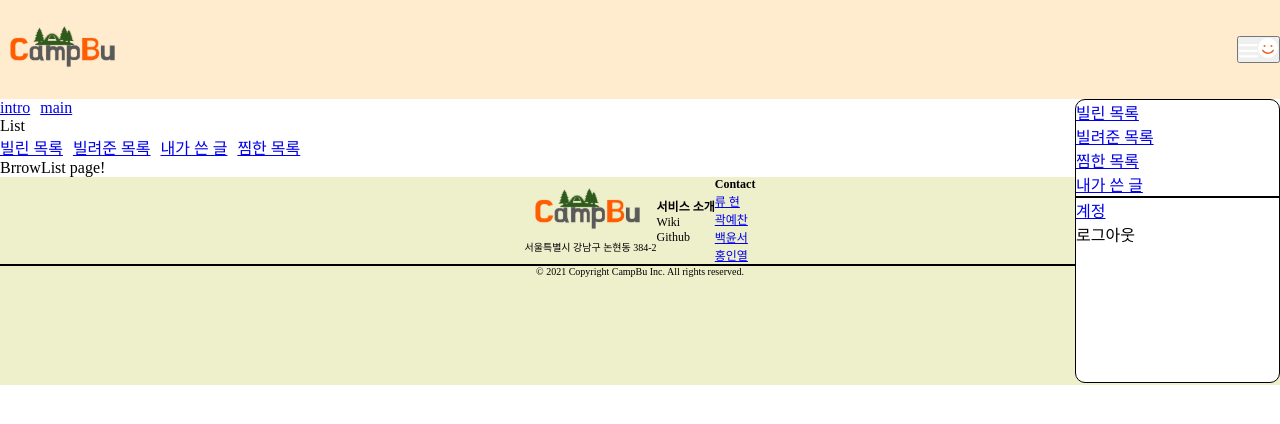
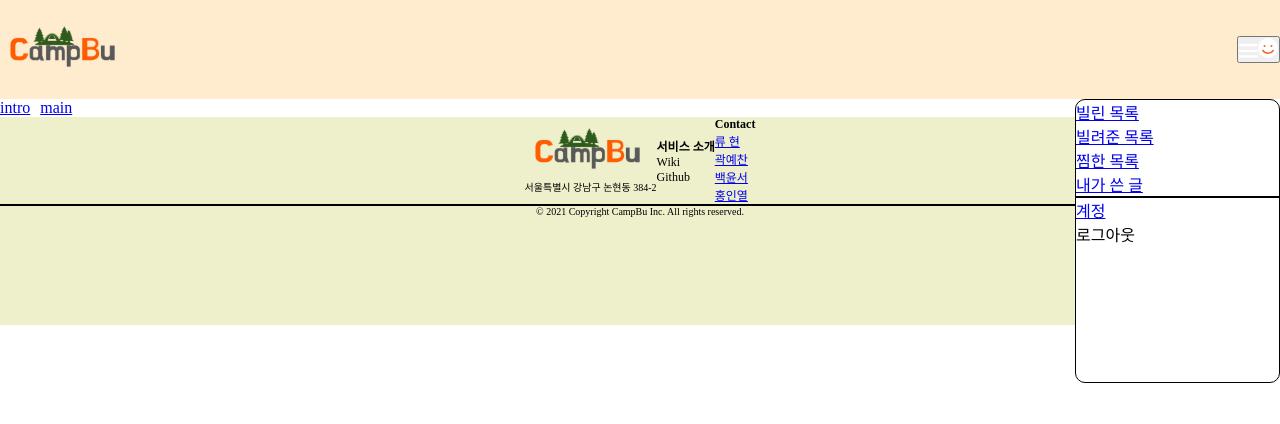
Before and after one commit to hinyc/Campbu, a React (Create React App) app in the folder client/: page /borrowlist in a window 1280 px wide. Shown: the top 424 px of the page. Built offline with nearby package versions, Linux system fonts and the light colour scheme.

Commit message:
[Feat] #16 드롭다운 라우터 수정
루트 디렉토리의 라우터를 잘못 설정하여 Lists 컴포넌트에 재설정
드롭다운 Link 절대경로로 수정
라우트 재설정에 따라 각 페이지 컴포넌트들 수정

```diff
--- a/client/src/App.tsx
+++ b/client/src/App.tsx
@@ -7,11 +7,7 @@ import Main from './pages/Main';
 import Mypage from './pages/Mypage';
 import MainDetail from './pages/MainDetail';
 import Writing from './pages/Writing';
-
-import BorrowList from './pages/Lists/BorrowList';
-import LendList from './pages/Lists/LendList';
-import ResistList from './pages/Lists/ResistList';
-import LikeList from './pages/Lists/LikeList';
+import Lists from './pages/Lists';
 
 function App() {
   return (
@@ -29,10 +25,7 @@ function App() {
         <Route path="/main/*" element={<MainDetail />} />
         <Route path="/mypage" element={<Mypage />} />
         <Route path="/writing" element={<Writing />} />
-        <Route path="borrowlist" element={<BorrowList />} />
-        <Route path="lendlist" element={<LendList />} />
-        <Route path="resistlist" element={<ResistList />} />
-        <Route path="likelist" element={<LikeList />} />
+        <Route path="/lists/*" element={<Lists />} />
       </Routes>
       <Footer />
     </Router>
--- a/client/src/components/ProfileDropdown.tsx
+++ b/client/src/components/ProfileDropdown.tsx
@@ -29,20 +29,20 @@ function ProfileDropdown() {
     <div css={box}>
       <ul css={ulStyle}>
         <li>
-          <Link to="borrowlist">빌린 목록</Link>
+          <Link to="/lists/borrowlist">빌린 목록</Link>
         </li>
         <li>
-          <Link to="lendlist">빌려준 목록</Link>
+          <Link to="/lists/lendlist">빌려준 목록</Link>
         </li>
         <li>
-          <Link to="likelist">찜한 목록</Link>
+          <Link to="/lists/likelist">찜한 목록</Link>
         </li>
         <li>
-          <Link to="resistlist">내가 쓴 글</Link>
+          <Link to="/lists/resistlist">내가 쓴 글</Link>
         </li>
         <div css={lineStyle} />
         <li>
-          <Link to="/mypage">계정</Link>
+          <Link to="mypage">계정</Link>
         </li>
         <li>로그아웃</li>
       </ul>
--- a/client/src/pages/Lists.tsx
+++ b/client/src/pages/Lists.tsx
@@ -1,4 +1,8 @@
-import { Link } from 'react-router-dom';
+import { Link, Route, Routes } from 'react-router-dom';
+import BorrowList from './Lists/BorrowList';
+import LendList from './Lists/LendList';
+import ResistList from './Lists/ResistList';
+import LikeList from './Lists/LikeList';
 
 function Lists() {
   return (
@@ -18,6 +22,12 @@ function Lists() {
           찜한 목록
         </Link>
       </header>
+      <Routes>
+        <Route path="borrowlist" element={<BorrowList />} />
+        <Route path="lendlist" element={<LendList />} />
+        <Route path="resistlist" element={<ResistList />} />
+        <Route path="likelist" element={<LikeList />} />
+      </Routes>
     </>
   );
 }
--- a/client/src/pages/Lists/BorrowList.tsx
+++ b/client/src/pages/Lists/BorrowList.tsx
@@ -1,10 +1,7 @@
-import Lists from '../Lists';
-
 const BorrowList = () => {
   return (
     <>
-      <Lists />
-      <div>BrrowList page!</div>
+      <div>BorrowList page!</div>
     </>
   );
 };
--- a/client/src/pages/Lists/LendList.tsx
+++ b/client/src/pages/Lists/LendList.tsx
@@ -1,9 +1,6 @@
-import Lists from '../Lists';
-
 const LendList = () => {
   return (
     <>
-      <Lists />
       <div>LendList page!</div>
     </>
   );
--- a/client/src/pages/Lists/LikeList.tsx
+++ b/client/src/pages/Lists/LikeList.tsx
@@ -1,9 +1,6 @@
-import Lists from '../Lists';
-
 const LikeList = () => {
   return (
     <>
-      <Lists />
       <div>LikeList page!</div>
     </>
   );
--- a/client/src/pages/Lists/ResistList.tsx
+++ b/client/src/pages/Lists/ResistList.tsx
@@ -1,9 +1,6 @@
-import Lists from '../Lists';
-
 const ResistList = () => {
   return (
     <>
-      <Lists />
       <div>ResistList page!</div>
     </>
   );
--- a/client/src/pages/Signup.tsx
+++ /dev/null
@@ -1,2 +0,0 @@
-export {};
-// 모달
```
